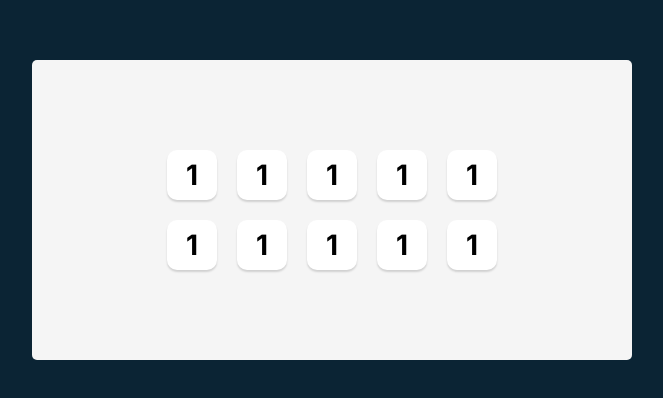
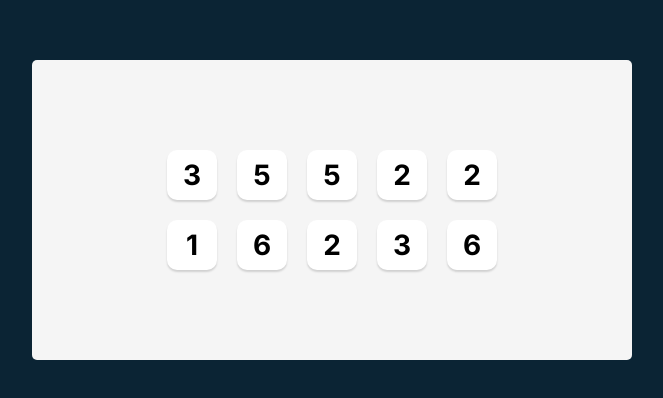
Before and after one commit to Alto0327/Tenzie, a React (Vite) app: page / in a window 1280 px wide. Shown: the part 190-588 px from the top of the page, without its empty margins (308-971 px from the left). Built offline with nearby package versions, Linux system fonts and the light colour scheme.

Commit message:
Added Random DIce Value

```diff
--- a/src/App.jsx
+++ b/src/App.jsx
@@ -1,21 +1,27 @@
 import Dice from "./Components/Dice"
 import './App.css'
+import { useState } from "react"
 
 function App() {
+  const [dice, setDice] = useState(generateAllNewDice)
+
+  function generateAllNewDice(){
+    const newDice =[]
+
+    for(let i =0; i < 10; i++){
+      const randomNum = Math.floor(Math.random() * 6) + 1
+      newDice.push(randomNum)
+    }
+    return newDice
+  }
+
+  const diceElement = dice.map((num,i) => <Dice value={num} key={i}/>)
+  console.log(diceElement)
 
   return (
     <main>
       <div className="dice-container">
-        <Dice value={1} />
-        <Dice value={1} />
-        <Dice value={1} />
-        <Dice value={1} />
-        <Dice value={1} />
-        <Dice value={1} />
-        <Dice value={1} />
-        <Dice value={1} />
-        <Dice value={1} />
-        <Dice value={1} />
+        {diceElement}
       </div>
     </main>
   )
```
